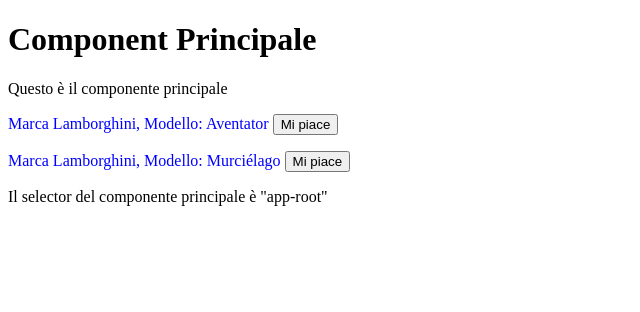
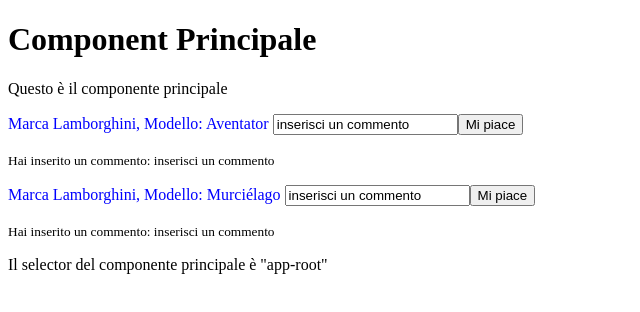
Before and after one commit to racitifilippo/250--creazione-del-primo-progetto-angular-filipporaciti, an Angular app: page / in a window 1280 px wide. Shown: the top 312 px of the page, without its empty margins (0-640 px from the left). Built offline with nearby package versions, Linux system fonts and the light colour scheme.

Commit message:
Data Binding : Two-Way Data Binding

```diff
--- a/src/app/app.module.ts
+++ b/src/app/app.module.ts
@@ -4,6 +4,8 @@
 import { AppComponent } from './app.component';
 import { Componente01Component } from './componente01/componente01.component';
 import { Componente02Component } from './componente02/componente02.component';
+
+import { FormsModule } from '@angular/forms';
 
 @NgModule({
   declarations: [
@@ -12,7 +14,7 @@
     Componente02Component
   ],
   imports: [
-    BrowserModule
+    BrowserModule, FormsModule
   ],
   providers: [],
   bootstrap: [AppComponent]
--- a/src/app/componente01/componente01.component.html
+++ b/src/app/componente01/componente01.component.html
@@ -1,6 +1,10 @@
 <div>
     <p [style.color]="textColor">
         Marca {{marca}}, Modello: {{modello}}
+        <input type="text" [(ngModel)]="comment">
         <button (click)="onClick()">Mi piace</button>
     </p>
+
+    <p><small>Hai inserito un commento: {{comment}}</small></p>
+
 </div>
--- a/src/app/componente01/componente01.component.ts
+++ b/src/app/componente01/componente01.component.ts
@@ -12,6 +12,8 @@
 
   textColor: string = "blue"
 
+  comment: string = "inserisci un commento"
+
    onClick(){
      this.textColor="red"
    }
--- a/src/app/componente02/componente02.component.html
+++ b/src/app/componente02/componente02.component.html
@@ -1,7 +1,10 @@
 <div>
     <p [style.color]="textColor">
         Marca {{marca}}, Modello: {{modello}}
+        <input type="text" [(ngModel)]="comment">
         <button (click)="onClick()">Mi piace</button>
     </p>
 
+    <p><small>Hai inserito un commento: {{comment}}</small></p>
+
 </div>
--- a/src/app/componente02/componente02.component.ts
+++ b/src/app/componente02/componente02.component.ts
@@ -12,6 +12,8 @@
 
   textColor: string = "blue"
 
+  comment: string = "inserisci un commento"
+
   onClick(){
     this.textColor="red"
   }
```
